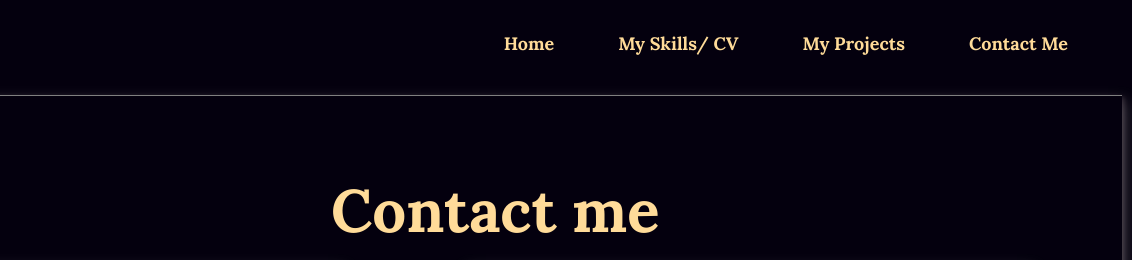
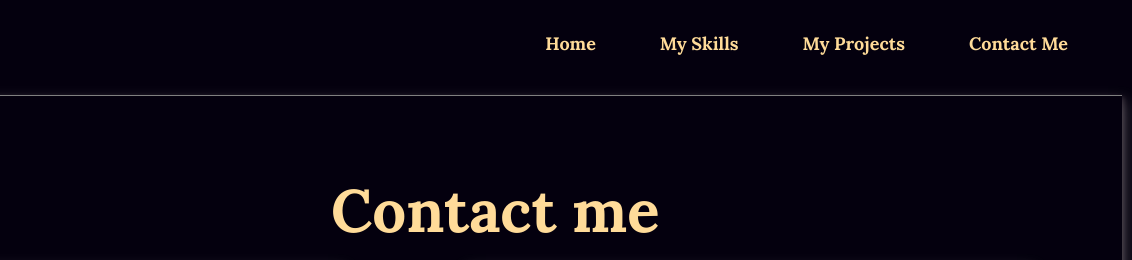
Before and after one commit to IngaSafranova/Portfolio, a plain HTML site: page contact-me.html in a window 1280 px wide. Shown: the top 260 px of the page, 148-1280 px from the left. Drawn offline with Linux system fonts and the light colour scheme.

Commit message:
small changes

```diff
--- a/contact-me.html
+++ b/contact-me.html
@@ -50,7 +50,7 @@
             <a href="index.html" class="nav__link" aria-label="link to the home page">Home</a>
           </li>
           <li  class="nav__item">
-            <a href="skills.html" class="nav__link" aria-label="link to the skills page">My Skills/ CV</a>
+            <a href="skills.html" class="nav__link" aria-label="link to the skills page">My Skills</a>
           </li>
           <li  class="nav__item">
             <a href="projects.html" class="nav__link" aria-label="link to the projects page">My Projects</a>
```
Also changed, not shown: index.html (+1 -1 lines), projects.html (+1 -1 lines), skills.html (+1 -1 lines).
